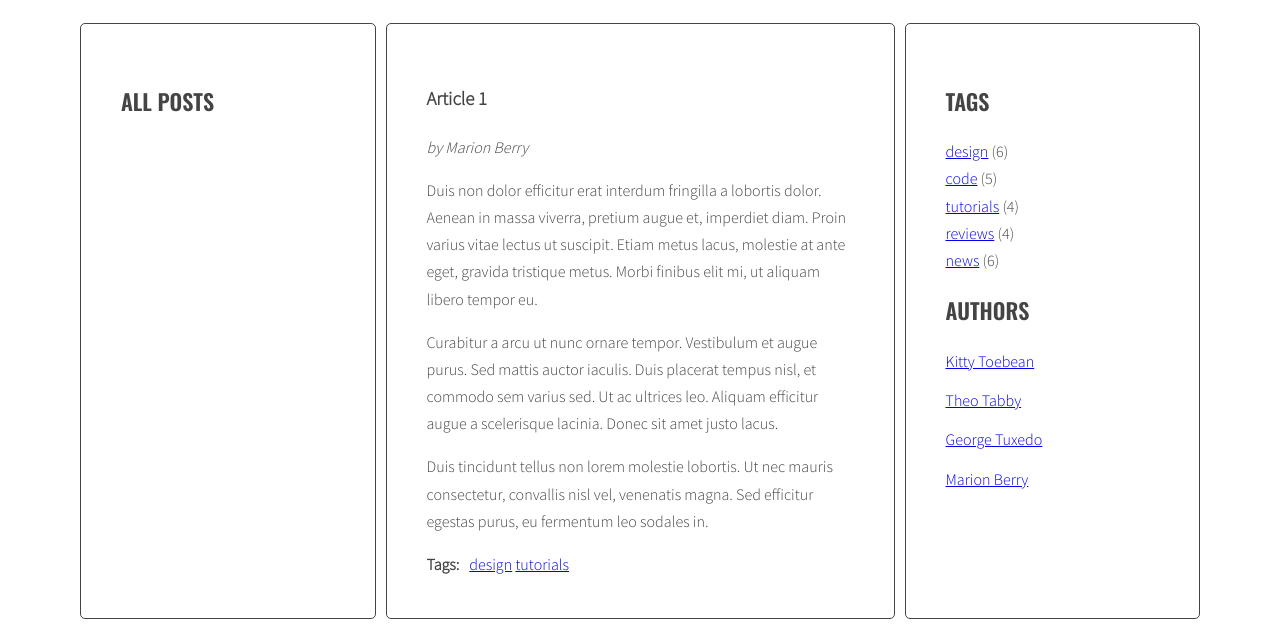
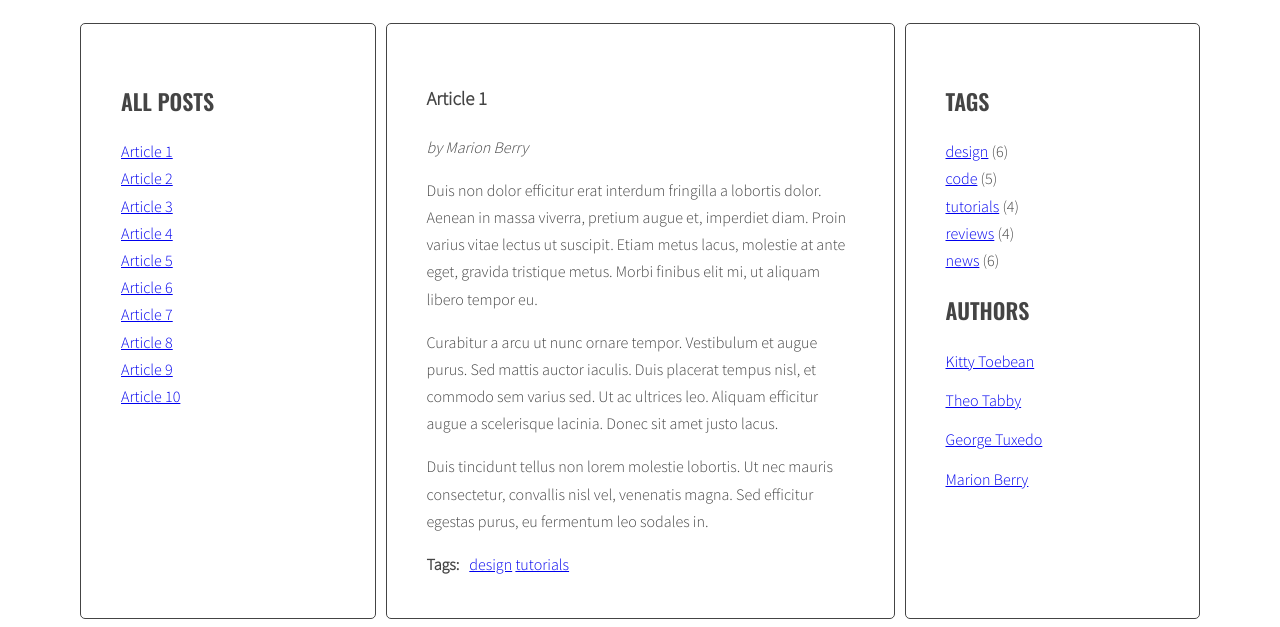
Before and after one commit to olszowskijacek/javascript-blog, a website: page index.html in a window 1280 px wide. Shown: the part 220-847 px from the top of the page. Drawn offline with nearby package versions, Linux system fonts and the light colour scheme.

Commit message:
finished task - generate title list

```diff
--- a/js/script.js
+++ b/js/script.js
@@ -2,6 +2,10 @@
 //  const links = document.querySelectorAll('.titles a');
 //  console.log('links:', links);
 //});
+
+const optArticleSelector = '.post',
+    optTitleSelector = '.post-title',
+    optTitleListSelector = '.titles';
 
 const titleClickHandler = function (event) {
     event.preventDefault(); //adres strony się nie zmienia po klikaniu w linki
@@ -41,51 +45,43 @@ const titleClickHandler = function (event) {
     /* [DONE] add class 'active' to the correct article */
 
     targetArticle.classList.add('active');
-
-
-
-    const optArticleSelector = '.post',
-        optTitleSelector = '.post-title',
-        optTitleListSelector = '.titles';
+}
 
 function generateTitleLinks() {
 
-        /* remove contents of titleList */
+    console.log('Executing generateTitleLinks');
     const titleList = document.querySelector(optTitleListSelector);
+    titleList.innerHTML = '';
+    console.log('Cleared articles list');
 
-        optTitleListSelector.innerHTML = ''; // Co tutaj zrobic? Mam zastosować fragment ".innerHTML ='';" do elementu zapisanego w stałej titleList.
+    const articles = document.querySelectorAll(optArticleSelector);
+    console.log('Selected articles count: ' + articles.length);
+    let html = '';
+    for (let article of articles) {
 
-        /* for each article */
-        const articles = document.querySelectorAll(optArticleSelector);
+        const articleId = article.getAttribute('id');
+        console.log('Current article ID ' + articleId);
 
-        for(let article of articles){
-            console.log(article);
-        }
-        /* get the article id */
-        const articleId = clickedElement.getAttribute('id');
+        console.log('Title elemnt: ' + article.querySelector(optTitleSelector));
+        console.log('Title element content: ' + article.querySelector(optTitleSelector).innerHTML);
 
-        /* find the title element */
         const articleTitle = article.querySelector(optTitleSelector).innerHTML;
-
-        /* get the title from the title element */
+        console.log(articleTitle);
 
 
-        /* create HTML of the link */
         const linkHTML = '<li><a href="#' + articleId + '"><span>' + articleTitle + '</span></a></li>';
-        console.log(linkHTML);
-
-
-        /* insert link into titleList */
-
-
+        console.log('Article list element: ' + linkHTML);
+        html = html + linkHTML;
     }
-
-    generateTitleLinks();
-
-}
+    console.log('New html: ' + html);
+    titleList.innerHTML = html;
 
     const links = document.querySelectorAll('.titles a');
 
     for (let link of links) {
         link.addEventListener('click', titleClickHandler);
     }
+
+}
+
+generateTitleLinks();
```
Also changed, not shown: index.html (+0 -2 lines). Lines whose indentation alone changed are shown as unchanged.
